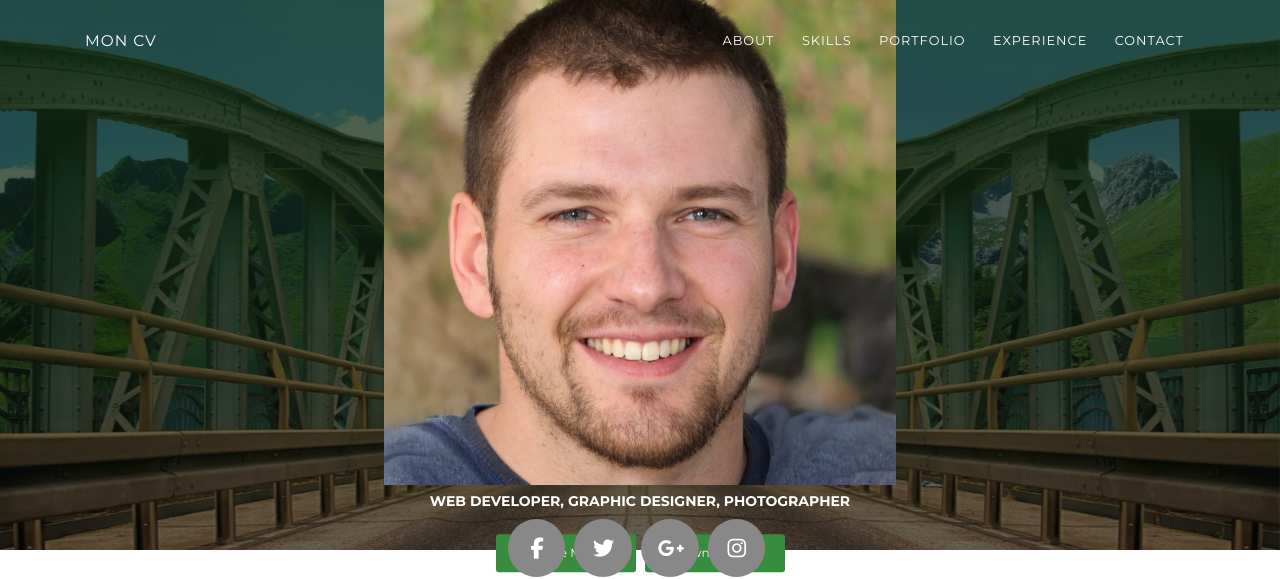
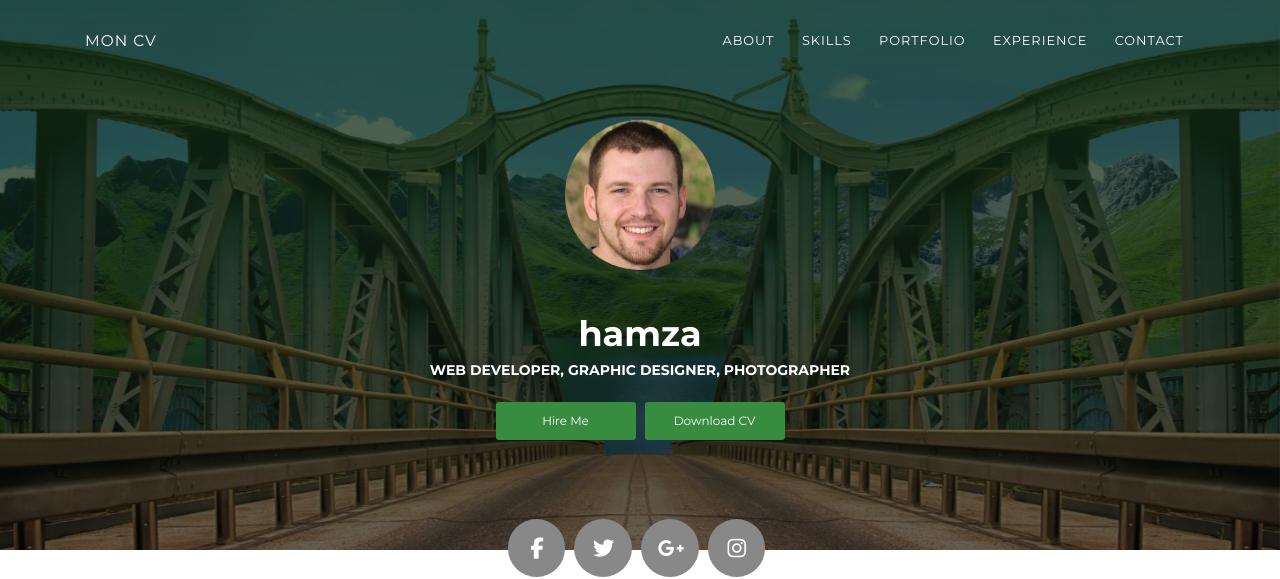
Before and after one commit to HamzaAbarghaz/portfolio, a plain HTML site: page index.html in a window 1280 px wide. Shown: the top 579 px of the page. Drawn offline with Linux system fonts and the light colour scheme.

Commit message:
Update index.html

```diff
--- a/index.html
+++ b/index.html
@@ -48,8 +48,8 @@
       <div class="page-header-image" data-parallax="true" style="background-image: url('images/cc-bg-1.jpg')"></div>
       <div class="container">
         <div class="content-center">
-          <div class="cc-profileHamza-image"><a href="#"><img src="images/anthony.jpg" alt="Image"/></a></div>
-          <div class="h2 title"> </div>
+          <div class="cc-profile-image"><a href="#"><img src="images/anthony.jpg" alt="Image"/></a></div>
+          <div class="h2 title">hamza</div>
           <p class="category text-white">Web Developer, Graphic Designer,  Photographer</p><a class="btn btn-primary smooth-scroll mr-2" href="#contact" data-aos="zoom-in" data-aos-anchor="data-aos-anchor">Hire Me</a><a class="btn btn-primary" href="#" data-aos="zoom-in" data-aos-anchor="data-aos-anchor">Download CV</a>
         </div>
 
```
